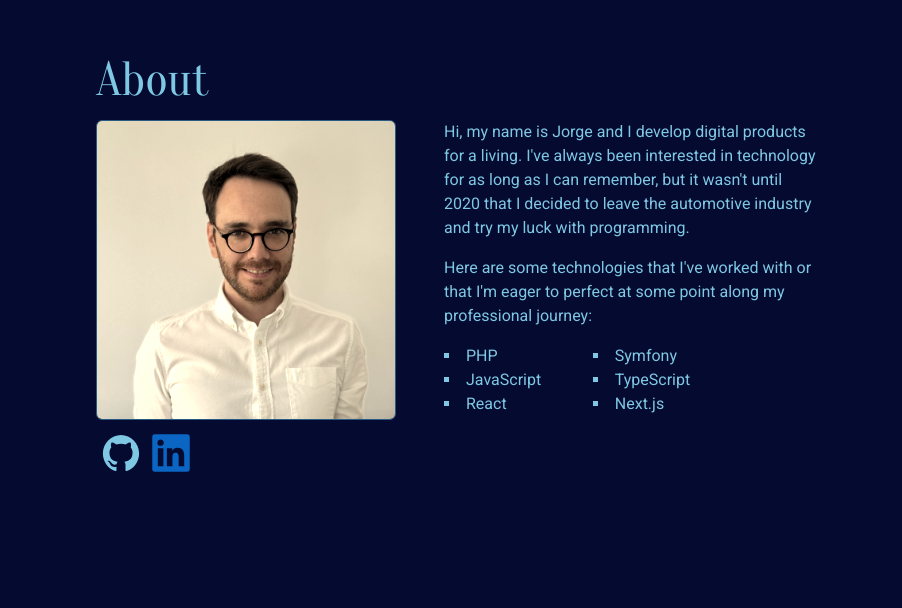
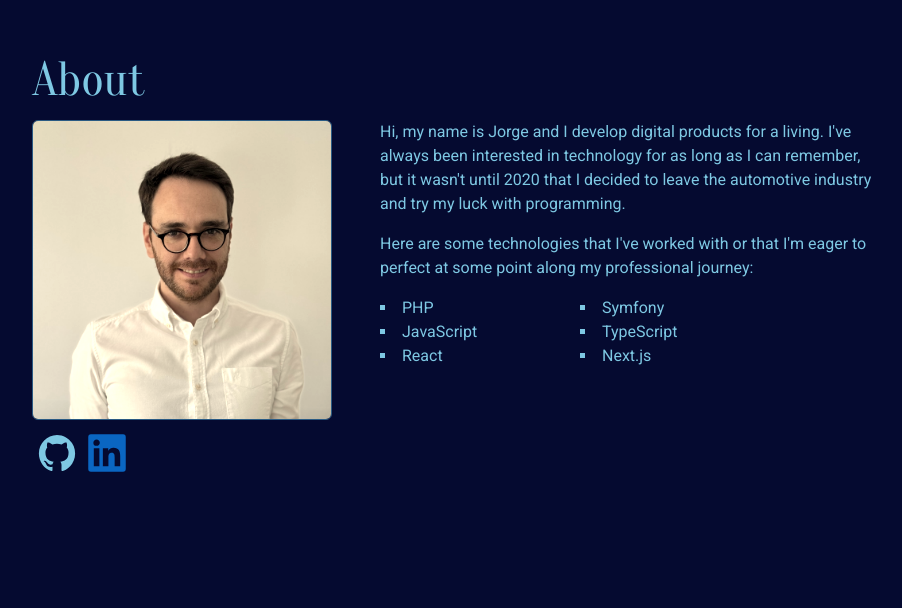
Before and after one commit to jgarciatorralba/presentation-portfolio-project, a Next.js app: page / in a window 1280 px wide. Shown: the part 872-1480 px from the top of the page, without its empty margins (184-1086 px from the left). Built offline with nearby package versions, Linux system fonts and the light colour scheme.

Commit message:
update xl size section horizontal padding

```diff
--- a/app/styles/globals.css
+++ b/app/styles/globals.css
@@ -28,7 +28,7 @@
   }
 
   .section-container {
-    @apply sm:px-12 md:px-24 lg:px-32 xl:px-64 py-24 sm:py-32;
+    @apply sm:px-12 md:px-24 lg:px-32 xl:px-48 py-24 sm:py-32;
   }
 
   .paragraph {
```
